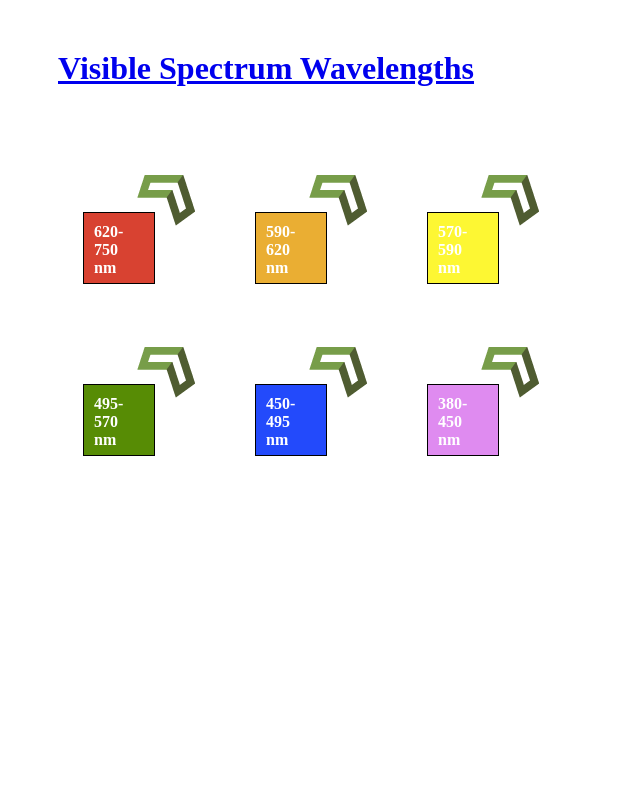
After one commit to allantito/Codeup-Web-Exercises, a PHP site: page /css_positioning.html in a window 1280 px wide. The commit adds this page. Shown: the top 786 px of the page, without its empty margins (0-640 px from the left). Run offline with PHP 8.4, Linux system fonts and the light colour scheme.

Commit message:
New files added

```diff
--- /dev/null
+++ b/public/css/box_positioning_model.css
@@ -0,0 +1,132 @@
+html {
+    box-sizing: border-box;
+}
+*, *:before, *:after {
+    box-sizing: inherit;
+}
+
+header {
+	margin: 50px;
+}
+
+#container {
+	color: #FFF;
+	font-weight: bold;
+	padding: 25px;
+	width: 650px;
+	height: 650px;
+	position: absolute;
+
+}
+
+span {
+	font-size: 16px
+}
+
+.red {
+	background-color: #D84231;
+	margin: 50px;
+	width: 72px;
+	height: 72px;
+	border: 1px solid black;
+	padding: 10px;
+	float: left;
+	display:inline-block;
+
+}
+
+.orange {
+	background-color: #EAAE33;
+	margin: 50px;
+	width: 72px;
+	height: 72px;
+	border: 1px solid black;
+	padding: 10px;
+	float: left;
+	display:inline-block;
+
+}
+
+.yellow {
+	background-color: #FDF733;
+	margin: 50px;
+	width: 72px;
+	height: 72px;
+	border: 1px solid black;
+	padding: 10px;
+	float: left;
+	display:inline-block;
+
+}
+
+.green {
+	background-color: #578C05;
+	margin: 50px;
+	width: 72px;
+	height: 72px;
+	border: 1px solid black;
+	padding: 10px;
+	float: left;
+	display:inline-block;
+
+}
+
+.blue {
+	background-color: #234AFB;
+	margin: 50px;
+	width: 72px;
+	height: 72px;
+	border: 1px solid black;
+	padding: 10px;
+	float: left;
+	display:inline-block;
+
+}
+
+.pink {
+	background-color: #DF8BF0;
+	margin: 50px;
+	width: 72px;
+	height: 72px;
+	border: 1px solid black;
+	padding: 10px;
+	float: left;
+	display:inline-block;
+
+}
+
+.img-red {
+	position: relative;
+    top: -102px;
+    right: -43px;
+}
+
+.img-orange {
+	position: relative;
+    top: -102px;
+    right: -43px;
+}
+
+.img-yellow {
+	position: relative;
+    top: -102px;
+    right: -43px;
+}
+
+.img-green {
+	position: relative;
+    top: -102px;
+    right: -43px;
+}
+
+.img-blue {
+	position: relative;
+    top: -102px;
+    right: -43px;
+}
+
+.img-pink {
+	position: relative;
+    top: -102px;
+    right: -43px;
+}
--- a/public/css/jabberwocky.css
+++ b/public/css/jabberwocky.css
@@ -26,7 +26,7 @@ p.left-verse {
 	white-space: pre;
 }
 
-p.second-verse {
+p.right-verse {
 	text-align: right;
 	white-space: pre;
 }
--- /dev/null
+++ b/public/css_positioning.html
@@ -0,0 +1,38 @@
+<!DOCTYPE html>
+<html>
+<head>
+	<title>Positioning Exercise</title>
+	<link rel="stylesheet" href="/css/box_positioning_model.css">
+</head>
+<body>
+	<header>
+		<h1><a href="https://en.wikipedia.org/wiki/Visible_spectrum" target="_blank">Visible Spectrum Wavelengths</a></h1>
+	</header>
+	<div id="container">
+		<div class="red">
+			<span>620-750 nm</span>
+			<img class="img-red" src="/img/codeup-arrow.png">
+		</div>
+		<div class="orange">
+			<span>590-620 nm</span>
+			<img class="img-orange" src="/img/codeup-arrow.png">
+		</div>
+		<div class="yellow">
+			<span>570-590 nm</span>
+			<img class="img-yellow" src="/img/codeup-arrow.png">
+		</div>
+		<div class="green">
+			<span>495-570 nm</span>
+			<img class="img-green" src="/img/codeup-arrow.png">
+		</div>
+		<div class="blue">
+			<span>450-495 nm</span>
+			<img class="img-blue" src="/img/codeup-arrow.png">
+		</div>
+		<div class="pink">
+			<span>380-450 nm</span>
+			<img class="img-pink" src="/img/codeup-arrow.png">
+		</div>
+	</div>
+</body>
+</html>
--- a/public/jabberwocky.html
+++ b/public/jabberwocky.html
@@ -16,7 +16,7 @@ Did gyre and gymble in the wabe:
 All <em>mimsy</em> were the borogoves,
 And the mome raths outgrabe.
 		</p>
-		<p class="second-verse">
+		<p class="right-verse">
 			"<span>Beware the Jabberwock</span>, my son!
 			The jaws that bite, the claws that catch!
 			Beware the Jubjub bird, and shun
```
Also changed, not shown: public/css/box_model.css (added, +46 -0 lines), public/css_box_model.html (added, +30 -0 lines), public/css_positioning_bonus.html (added, +38 -0 lines), public/img/codeup-arrow.png (added), public/img/codeup-ribbon.png (added).
